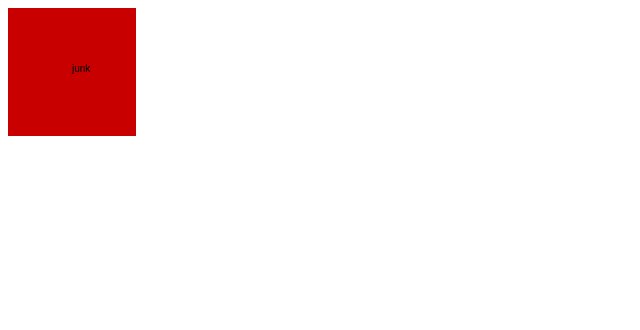
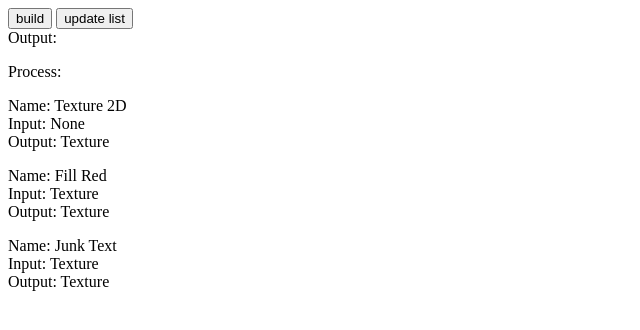
Before and after one commit to jmickle66666666/pgentoy, a plain HTML site: page index.html in a window 1280 px wide. Shown: the whole page, without its empty margins (0-640 px from the left). Drawn offline with Linux system fonts and the light colour scheme.

Commit message:
process list, ui work

```diff
--- a/index.html
+++ b/index.html
@@ -1,5 +1,9 @@
 <html>
 <body>
+<button onClick='build();'>build</button>
+<button onClick='updateProcessList();'>update list</button>
+<div id='preview'>Output:<p></div>
+<div id='processList'></div>
 <script>
 var tools = {
 
@@ -66,7 +70,6 @@ var tools = {
 }
 
 var control = {
-
 	currentType : "None",
 	currentObject : null,
 	preview : function () {
@@ -104,6 +107,24 @@ var control = {
 
 		}
 
+	},
+	buildProcessListPreview : function () {
+
+		var output = "<p>Process: <p>";
+
+		for (var i = 0; i < this.processList.length; i++) {
+			var procDiv = '<div class="processElement">';
+			procDiv += 'Name: '+this.processList[i].name;
+			procDiv += '<br>';
+			procDiv += 'Input: '+this.processList[i].input;
+			procDiv += '<br>';
+			procDiv += 'Output: '+this.processList[i].output;
+			procDiv += '</div><p>';
+			output += procDiv;
+		}
+
+		return output;
+
 	}
 
 }
@@ -112,8 +133,25 @@ master = Object.create(control);
 master.processList.push(Object.create(tools.texture2D));
 master.processList.push(Object.create(tools.fillRed));
 master.processList.push(Object.create(tools.junkText));
-master.runAll();
-document.body.appendChild(master.preview());
+
+function clearPreview() {
+	var p = document.getElementById('preview');
+	while (p.firstChild) p.removeChild(p.firstChild);
+}
+
+function build() {
+	master.previewAllSteps = false;
+	clearPreview();
+	master.runAll();
+	document.getElementById('preview').appendChild(master.preview());
+}
+
+function updateProcessList() {
+	document.getElementById('processList').innerHTML = master.buildProcessListPreview();
+}
+
+updateProcessList();
+
 </script>
 </body>
 </html>
```
